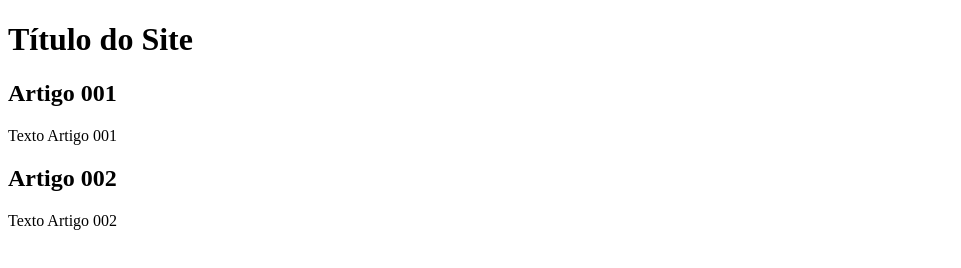
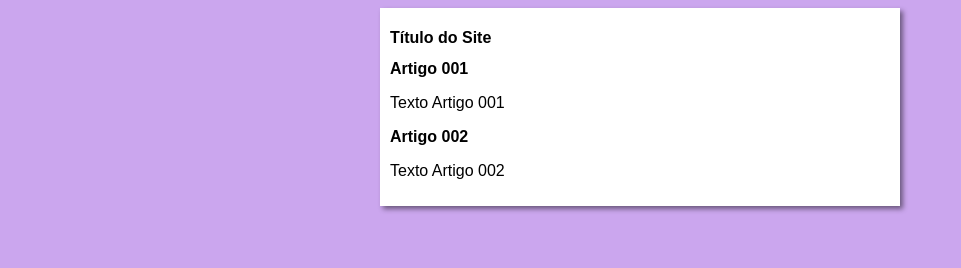
Before and after one commit to julianozc/projeto-site, a plain HTML site: page index.html in a window 1280 px wide. Shown: the whole page, without its empty margins (0-961 px from the left). Drawn offline with Linux system fonts and the light colour scheme.

Commit message:
iniciei o design

```diff
--- /dev/null
+++ b/estilos/style.css
@@ -0,0 +1,16 @@
+*{
+  font-family: Arial, Helvetica, sans-serif;
+  font-size: 16px;
+}
+
+body {
+  background-color: rgb(203, 166, 238);
+}
+
+main {
+  background-color: white;
+  width: 500px;
+  margin: auto;
+  padding: 10px;
+  box-shadow: 3px 3px 5px rgba(0, 0, 0, 0.473);
+}
--- a/index.html
+++ b/index.html
@@ -4,6 +4,7 @@
   <meta charset="UTF-8">
   <meta name="viewport" content="width=device-width, initial-scale=1.0">
   <title>Título do Site</title>
+  <link rel="stylesheet" href="estilos/style.css">
 </head>
 <body>
   <main>
```
